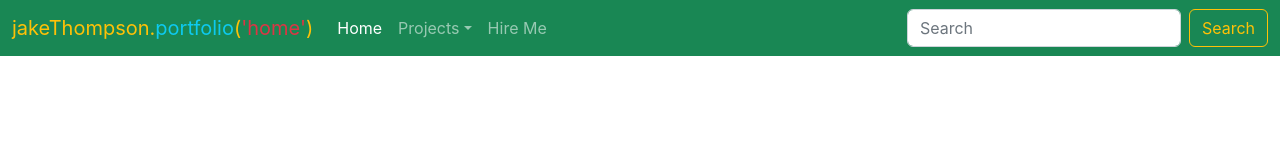
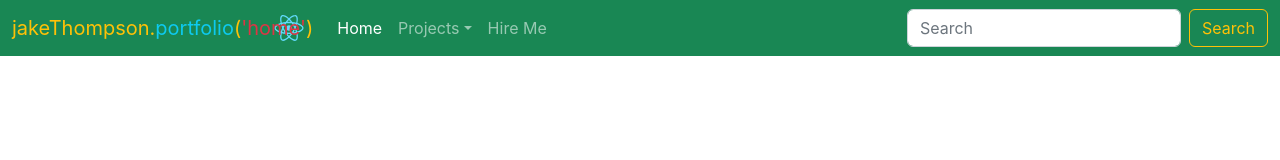
Before and after one commit to jake-the-cake/portfolio, a React (Create React App) app in the folder client/: page / in a window 1280 px wide. Shown: the top 160 px of the page. Built offline with nearby package versions, Linux system fonts and the light colour scheme.

Commit message:
fix z index on logo

```diff
--- a/client/src/components/Nav.jsx
+++ b/client/src/components/Nav.jsx
@@ -18,7 +18,7 @@ const Navbar = () => {
 
 	useEffect(() => {
 		setPageTitle(
-		<span className="navbar-brand text-warning">
+		<span className="navbar-brand text-warning position-relative z-20">
 		jakeThompson.<span className="text-info">portfolio</span>(<span className="text-danger">'{getPageTitle()}'</span>)</span>
 		)
 	},[])
@@ -62,6 +62,8 @@ const Navbar = () => {
 
 	logoAnimation()
 
+	console.log(logo)
+
 	// remove underline from links
 	document.querySelectorAll('a').forEach(link => {
 		link.style.textDecoration = 'none'
@@ -70,8 +72,9 @@ const Navbar = () => {
 	return (
 		<nav className="navbar navbar-expand-md navbar-dark bg-success">
   <div className="container-fluid">
-    <Link to='/portfolio'>
-	 			{ pageTitle }
+    <Link to='/portfolio' id="logo-link">
+	 		{ pageTitle }
+			<img src={logo} alt="Logo" className="position-absolute logo-back-20 z-10 lift-10" id="moving-logo" width="50px" height="50px" />
 
 		</Link>
     <button className="navbar-toggler" type="button" data-bs-toggle="collapse" data-bs-target="#navbarSupportedContent" aria-controls="navbarSupportedContent" aria-expanded="false" aria-label="Toggle navigation">
--- a/client/src/index.css
+++ b/client/src/index.css
@@ -46,3 +46,15 @@ code {
                 -2px -2px 2px #333,
                 2px -2px 2px #333;
 }
+
+.z-10 {
+  z-index: 10;
+}
+
+.z-20 {
+  z-index: 20;
+}
+
+.lift-10 {
+  margin-top: -10px;
+}
```
